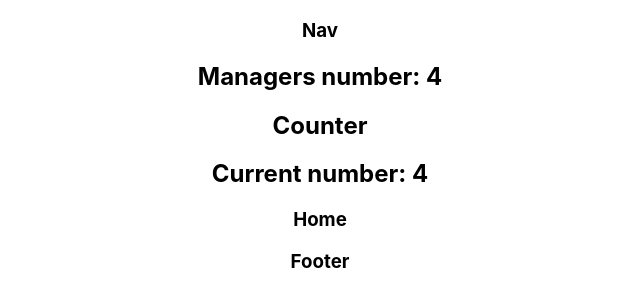
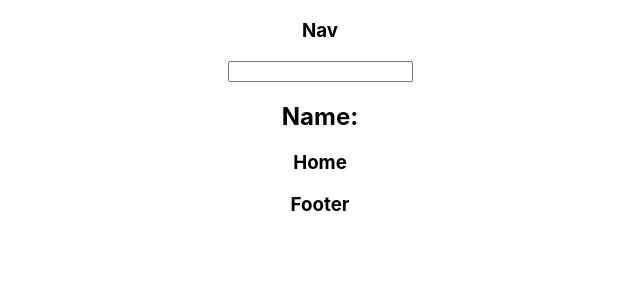
Before and after one commit to Reece-elder/BAE-21-MERN, a React (Create React App) app in the folder React/bae21-react/: page / in a window 1280 px wide. Shown: the top 306 px of the page, without its empty margins (320-960 px from the left). Built offline with nearby package versions, Linux system fonts and the light colour scheme.

Commit message:
UseEffect Demo

```diff
--- a/React/bae21-react/src/App.js
+++ b/React/bae21-react/src/App.js
@@ -6,7 +6,7 @@ import Pizza from './components/004-props/Pizza';
 import PizzaOrder from './components/004-props/PizzaOrder';
 import ParentArray from './components/004-props/array/Parent';
 import './css/App.css';
-import Manager1 from './components/005-state/Manager';
+// import Manager1 from './components/005-state/Manager';
 import ControlledInput from './components/006-Forms/ControlledInput';
 import UserPassComp from './components/state-exercises/UserPassComp';
 import SearchTable from './components/state-exercises/SearchTable';
@@ -26,6 +26,7 @@ import Home from './components/009-routing/Home';
 import About from './components/009-routing/About';
 import Shop from './components/009-routing/Shop';
 import Manager from './components/005-state/Manager';
+import HookParent from './components/008-useEffect/HookParent';
 
 function App() {
   return (
@@ -35,7 +36,8 @@ function App() {
       <BrowserRouter>
         {/* This component will be rendered on EVERY page */}
         <Nav/>
-        <Manager1/>
+        <HookParent/>
+        {/* <Manager1/> */}
 
         {/* Everything in switch are the page components that you want to switch between */}
         <Routes>
--- /dev/null
+++ b/React/bae21-react/src/components/008-useEffect/HookChild.jsx
@@ -0,0 +1,15 @@
+const HookChild = ({setName, name}) => {
+
+    const getData = (data) => {
+        setName(data.target.value);
+    };
+
+    return (
+        <div>
+            <input type="text" name="my-name" onChange={(event) => getData(event)}/>
+            <h2> Name: {name} </h2>
+        </div>
+    );
+}
+
+export default HookChild;
--- /dev/null
+++ b/React/bae21-react/src/components/008-useEffect/HookParent.jsx
@@ -0,0 +1,24 @@
+import { useEffect, useState } from "react";
+import HookChild from "./HookChild";
+
+const HookParent = () => {
+
+    // Add state
+    const [name, setName] = useState("");
+
+    // Add UseEffect
+    useEffect(() => {
+        document.title = name;
+        // I only want this to update when names state changes (when the app starts)
+        // Leaving it as [] only runs when the app starts
+    },[name])
+
+    return (
+        <div>
+            {/* Returning HookChild but passing in the setState function */}
+            <HookChild setName={setName} name={name}/>
+        </div>
+    );
+}
+
+export default HookParent;
```
